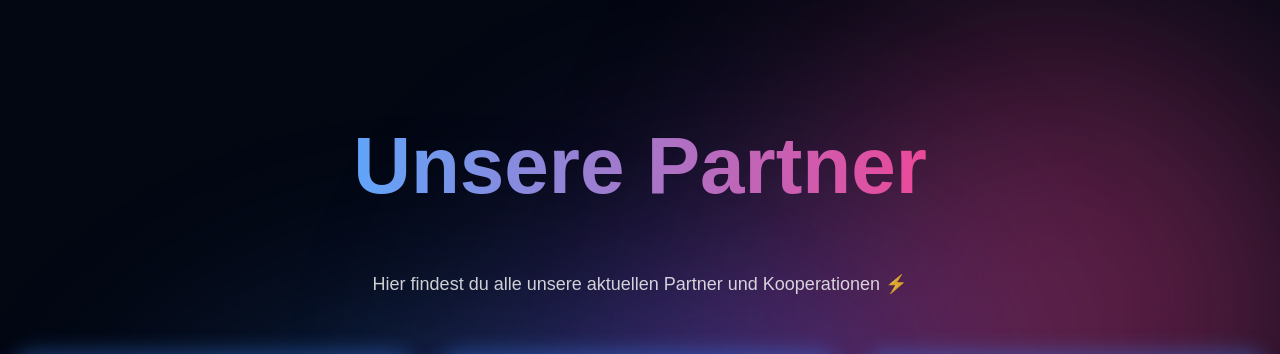
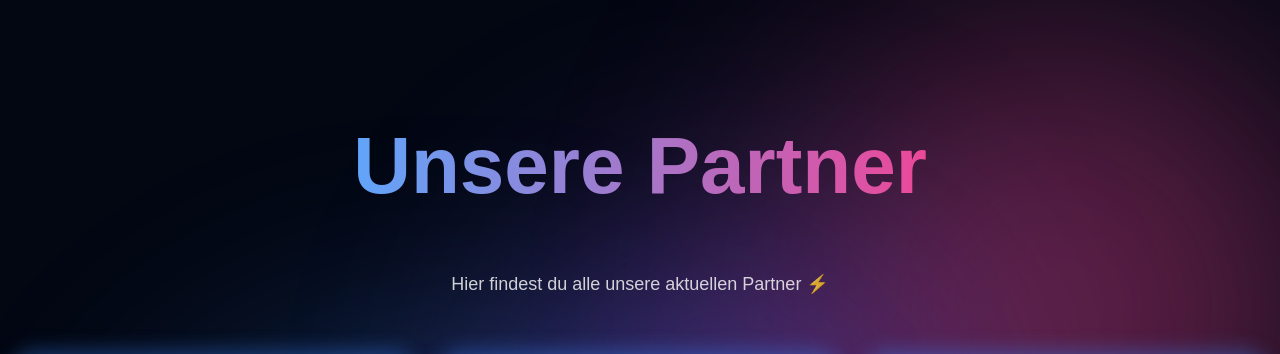
Before and after one commit to blue-support/website, a plain HTML site: page mainpartner.html in a window 1280 px wide. Shown: the top 354 px of the page. Drawn offline with Linux system fonts and the light colour scheme.

Commit message:
Update mainpartner.html

```diff
--- a/mainpartner.html
+++ b/mainpartner.html
@@ -3,7 +3,7 @@
   <head>
     <meta charset="UTF-8" />
     <meta name="viewport" content="width=device-width, initial-scale=1.0" />
-    <title>Blue ⚡ Bot – Unsere Partner</title>
+    <title>Unsere Partner ⚡</title>
     <link
       rel="stylesheet"
       href="https://cdnjs.cloudflare.com/ajax/libs/font-awesome/6.5.0/css/all.min.css"
@@ -168,7 +168,7 @@
 
     <div class="content">
       <h1>Unsere Partner</h1>
-      <p>Hier findest du alle unsere aktuellen Partner und Kooperationen ⚡</p>
+      <p>Hier findest du alle unsere aktuellen Partner ⚡</p>
 
       <div class="partners-grid">
         <a href="https://discord.gg/UHkUKbugfz" target="_blank" class="partner-card">
```
